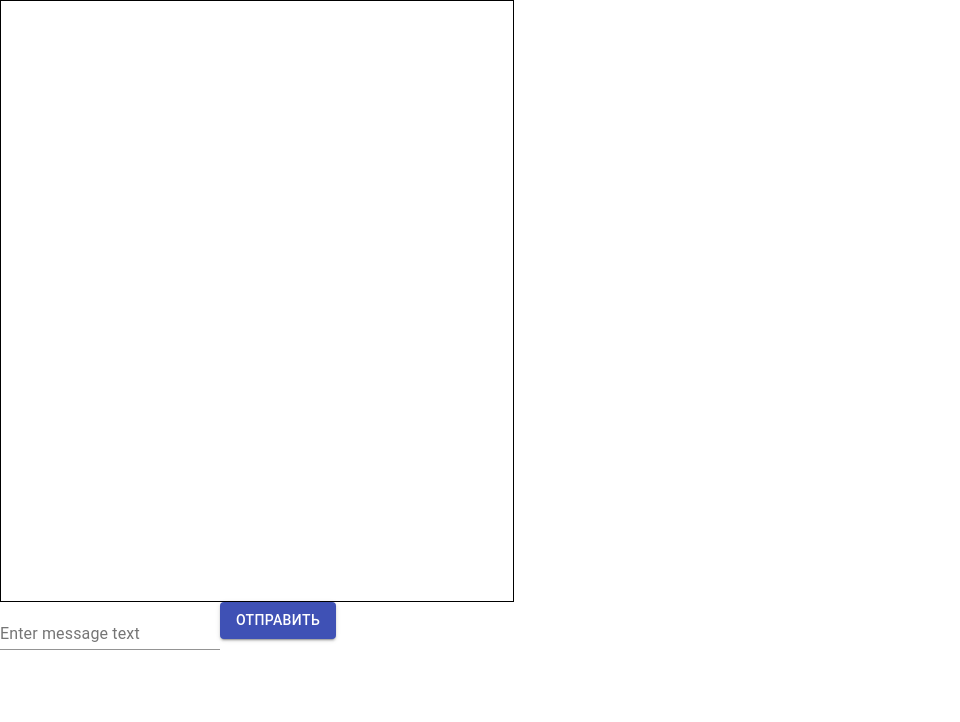
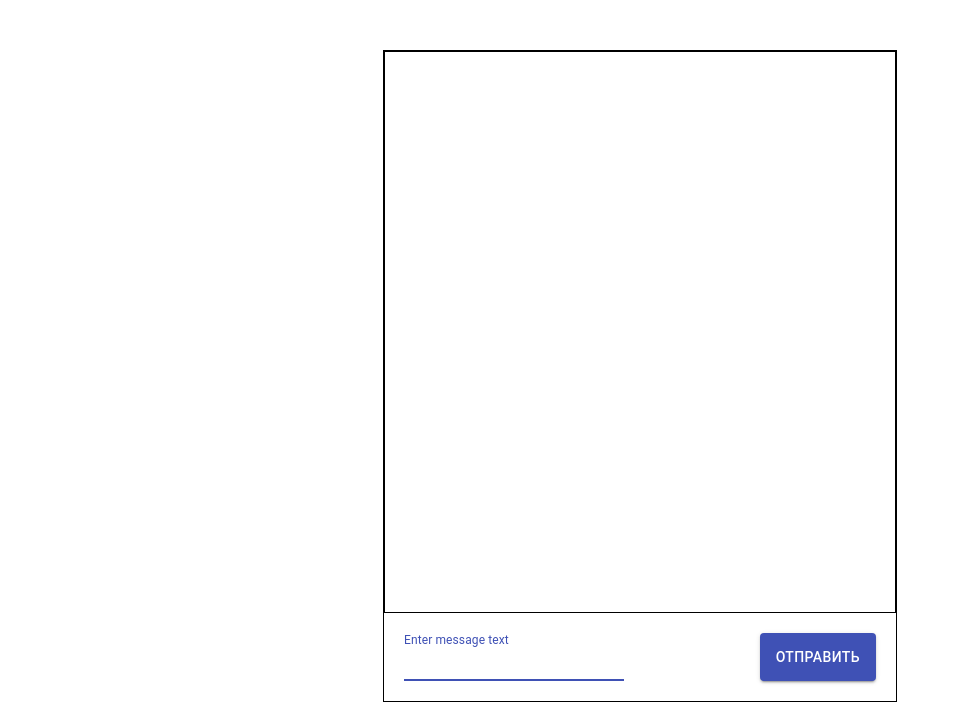
Before and after one commit to ronn-spb/gb-react, a React (Create React App) app: page / in a window 1280 px wide. Shown: the top 722 px of the page, without its empty margins (0-960 px from the left). Built offline with nearby package versions, Linux system fonts and the light colour scheme.

Commit message:
message component edit

```diff
--- a/src/App.css
+++ b/src/App.css
@@ -13,7 +13,7 @@
 
 .App-header {
   background-color: #282c34;
-  min-height: 100vh;
+  /* min-height: 100vh; */
   display: flex;
   flex-direction: column;
   align-items: center;
@@ -34,8 +34,8 @@
     transform: rotate(360deg);
   }
 }
-.messagewraper{
+/* .messagewraper{
   width: 40%;
   min-height: 600px;
   border: 1px solid black;
-}
+} */
--- a/src/App.js
+++ b/src/App.js
@@ -4,8 +4,12 @@ import { makeStyles } from '@material-ui/core/styles';
 import MessageList from "./components/MessageList";
 import MessageInput from "./components/MessageInput";
 const useStyles = makeStyles(() => ({
-  appWraper:{
-
+  AppWraper: {
+    width: "40%",
+    minHeight: "600px",
+    border: "1px solid black",
+    margin: "0 auto",
+    marginTop:"50px",
 
   },
 }));
@@ -13,7 +17,7 @@ function App() {
   const [messagesArray, setMessagesArray] = useState([]);
 
   const onSendMessage = (text) => {
-    setMessagesArray((prev) => [...prev, { text: text, author: "ddd", bot: false }]);
+    setMessagesArray((prev) => [...prev, { text: text, author: "User", bot: false }]);
   };
   const onAddMessage = () => {
 
@@ -26,15 +30,16 @@ function App() {
   useEffect(() => {
     onAddMessage();
   }, [messagesArray]);
+  const classes = useStyles();
   return (
-    <div className="App">
+    <div className={classes.AppWraper}>
 
       <MessageList
-      messagesArray={messagesArray}/>
+        messagesArray={messagesArray} />
 
       <MessageInput
-      funcOnSendMessage={onSendMessage}
-    />
+        funcOnSendMessage={onSendMessage}
+      />
     </div>
 
   );
--- a/src/components/Message.js
+++ b/src/components/Message.js
@@ -1,7 +1,28 @@
+import { makeStyles } from '@material-ui/core/styles';
+import Box from '@material-ui/core/Box';
+const useStyles = makeStyles(() => ({
+  message: {
+
+    minHeight: "4vh",
+    width:"30%",
+    border: "1px solid black",
+    borderRadius:"15px",
+    padding:"3px 10px",
+    marginTop:"5px",
+    marginLeft:"5px",
+
+
+  },
+}));
+
 const Message = (props) =>{
+  const classes = useStyles();
         return <div>
-              <div>Author:{props.author}</div>
-              {props.text}
+              <Box className={classes.message}
+              bgcolor={props.color}>
+                {props.author}: <br/> {props.text}
+                </Box>
+
             </div>;
 
 
--- a/src/components/MessageInput.js
+++ b/src/components/MessageInput.js
@@ -3,9 +3,11 @@ import { makeStyles } from '@material-ui/core/styles';
 import Button from '@material-ui/core/Button';
 import TextField from '@material-ui/core/TextField';
 const useStyles = makeStyles(() => ({
-    button:{
-
-    },
+    messageinput:{
+        display:"flex",
+        padding:"20px",
+        justifyContent: "space-between",
+    }
   }));
 const MessageInput =(props) =>{
     const [inputMessage, setInputMessage] = useState("");
@@ -13,9 +15,14 @@ const MessageInput =(props) =>{
         props.funcOnSendMessage(inputMessage);
         setInputMessage("");
     }
+
+    const classes = useStyles();
+
     return <div>
+    <div className={classes.messageinput}>
     <TextField id="standard-basic" label="Enter message text"
         className="input"
+        autoFocus
         value={inputMessage}
         onChange={(e) => setInputMessage(e.target.value)}
         onKeyDown={({ key }) => {
@@ -28,6 +35,7 @@ const MessageInput =(props) =>{
        variant="contained"
        color="primary"
        onClick={sendMessageAndClear}>Отправить</Button>
+    </div>
       </div>
 }
 export default MessageInput;
--- a/src/components/MessageList.js
+++ b/src/components/MessageList.js
@@ -1,13 +1,25 @@
 import { uid } from 'react-uid';
 import Message from '../components/Message';
+import { makeStyles } from '@material-ui/core/styles';
+const useStyles = makeStyles(() => ({
+  messageWraper: {
+
+    minHeight: "70vh",
+    border: "1px solid black",
+
+
+  },
+}));
+
 
 const MessageList = (props) => {
-
+  const classes = useStyles();
    return <div>
-    <div class="messagewraper">
+    <div className={classes.messageWraper}>
       {props.messagesArray.map((message, i) => (
         <div key={uid(i)}>
           <Message
+            color ={(i%2)?  "warning.main":"info.main"}
             text={message.text}
             author={message.author} />
         </div>
```
